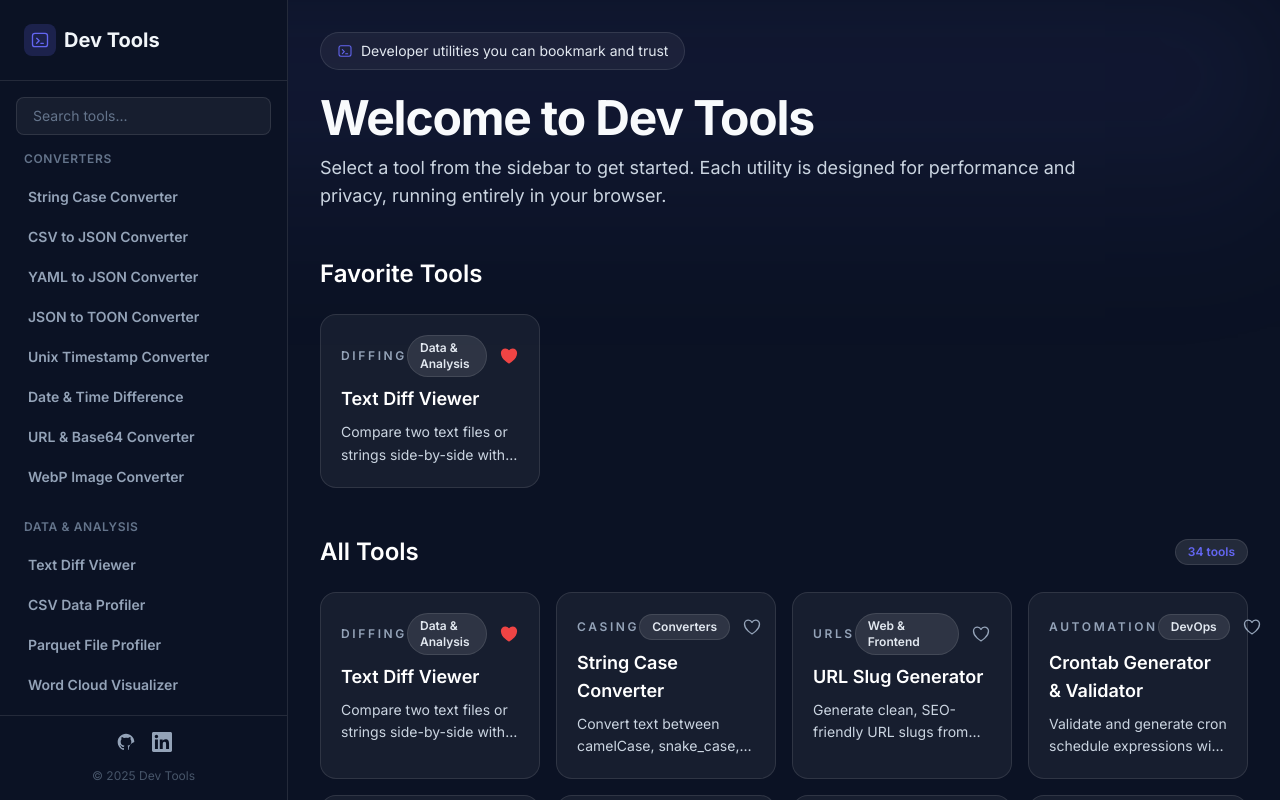
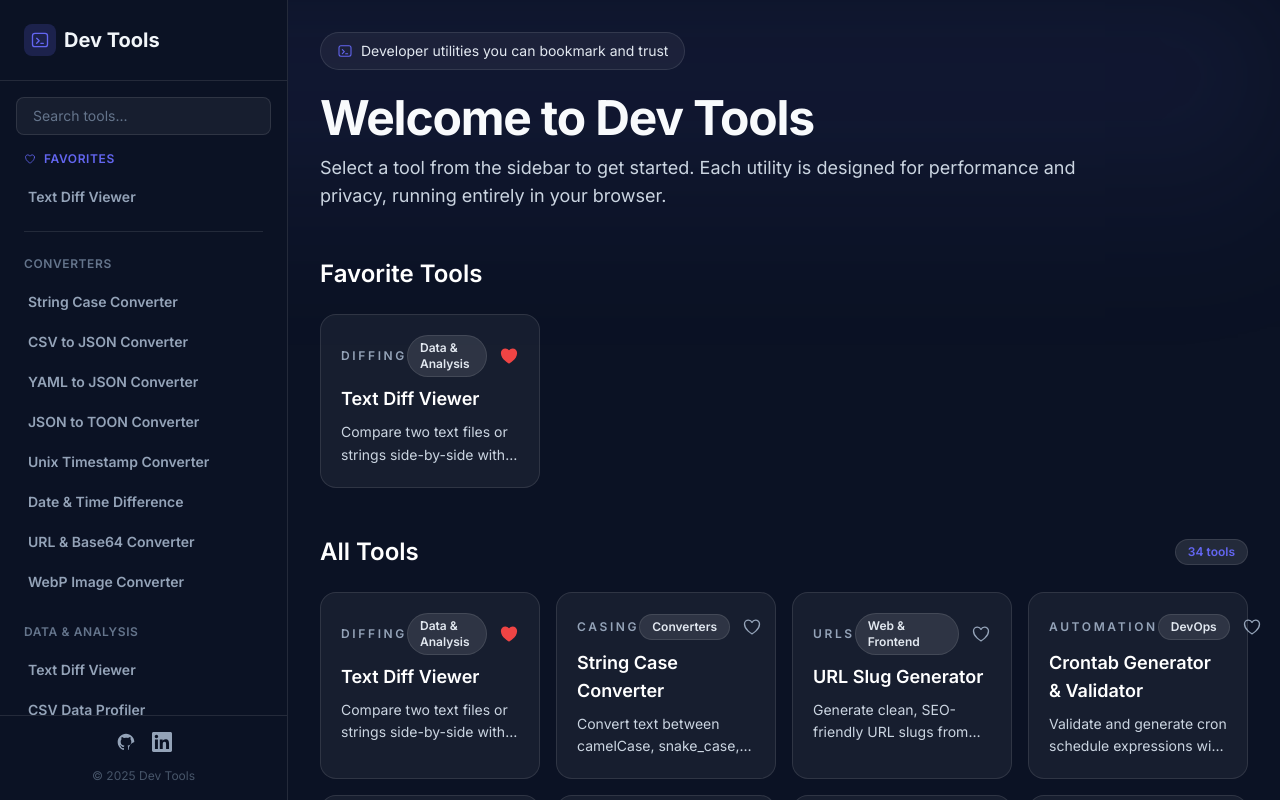
Before and after one commit to henryphchan/dev-tools, a Next.js app: page / in a window 1280 px wide. Both pictures are taken after a click on the button 509 px from the left and 356 px from the top of the page. Shown: the top 800 px of the page. Built offline with nearby package versions, Linux system fonts and the light colour scheme.

Commit message:
Update Sidebar.tsx
Support favourite

```diff
--- a/components/Sidebar.tsx
+++ b/components/Sidebar.tsx
@@ -4,7 +4,8 @@ import Link from 'next/link';
 import { usePathname } from 'next/navigation';
 import { useMemo, useState } from 'react';
 import { tools } from '../lib/tools';
-import { Logo, XMarkIcon, GitHubIcon, LinkedInIcon } from './icons';
+import { useFavorites } from '../hooks/useFavorites';
+import { Logo, XMarkIcon, GitHubIcon, LinkedInIcon, HeartIcon } from './icons';
 
 interface SidebarProps {
   isOpen?: boolean;
@@ -14,6 +15,7 @@ interface SidebarProps {
 export function Sidebar({ isOpen = false, onClose }: SidebarProps) {
   const pathname = usePathname();
   const [filter, setFilter] = useState('');
+  const { isFavorite } = useFavorites();
 
   const categories = useMemo(() => {
     const cats = new Set(tools.map((t) => t.badge));
@@ -39,6 +41,10 @@ export function Sidebar({ isOpen = false, onClose }: SidebarProps) {
     });
     return groups;
   }, [categories, filteredTools]);
+
+  const favoriteTools = useMemo(() => {
+    return filteredTools.filter((t) => isFavorite(t.id));
+  }, [filteredTools, isFavorite]);
 
   const SidebarContent = (
     <div className="flex flex-col h-full bg-[#0b1224] border-r border-white/10">
@@ -79,6 +85,35 @@ export function Sidebar({ isOpen = false, onClose }: SidebarProps) {
       </div>
 
       <nav className="flex-1 overflow-y-auto px-4 pb-6 space-y-6 custom-scrollbar">
+        {favoriteTools.length > 0 && (
+          <div className="mb-6">
+            <h3 className="flex items-center gap-2 text-xs font-semibold text-brand uppercase tracking-wider mb-3 px-2">
+              <HeartIcon className="w-3 h-3" />
+              Favorites
+            </h3>
+            <ul className="space-y-1">
+              {favoriteTools.map((tool) => {
+                const isActive = pathname === `/tools/${tool.slug}`;
+                return (
+                  <li key={`fav-${tool.id}`}>
+                    <Link
+                      href={`/tools/${tool.slug}`}
+                      onClick={onClose}
+                      className={`block px-3 py-2 rounded-lg text-sm transition-colors ${isActive
+                        ? 'bg-brand/10 text-brand font-medium'
+                        : 'text-slate-400 hover:text-slate-200 hover:bg-white/5'
+                        }`}
+                    >
+                      {tool.title}
+                    </Link>
+                  </li>
+                );
+              })}
+            </ul>
+            <div className="h-px bg-white/10 mx-2 my-4" />
+          </div>
+        )}
+
         {Object.entries(groupedTools).map(([category, categoryTools]) => (
           <div key={category}>
             <h3 className="text-xs font-semibold text-slate-500 uppercase tracking-wider mb-3 px-2">
```
